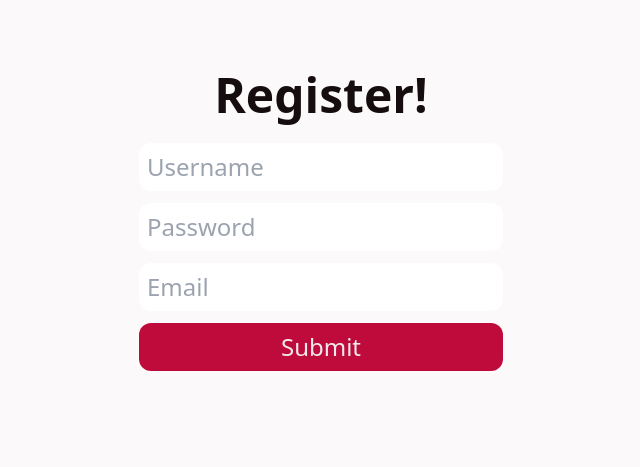
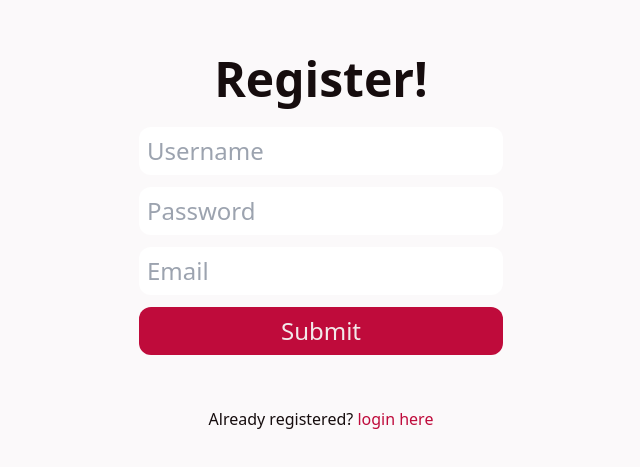
Before and after one commit to Faheem-T/MERN_UMS, a React (Vite) app in the folder frontEnd/: page /register in a window 1280 px wide. Shown: the part 157-624 px from the top of the page, without its empty margins (319-959 px from the left). Built offline with nearby package versions, Linux system fonts and the light colour scheme; no server answers.

Commit message:
add register/login links

```diff
--- a/frontEnd/src/app/features/auth/LoginPage.tsx
+++ b/frontEnd/src/app/features/auth/LoginPage.tsx
@@ -2,7 +2,7 @@ import { useForm } from "react-hook-form";
 import { DevTool } from "@hookform/devtools";
 import { zodResolver } from "@hookform/resolvers/zod";
 import { LoginUser, loginUserSchema } from "../../ZodSchemas/userSchema";
-import { useNavigate } from "react-router-dom";
+import { Link, useNavigate } from "react-router-dom";
 import { AuthData, useLoginUserMutation } from "../api/authApi";
 import { useEffect } from "react";
 import { useAppDispatch, useAppSelector } from "../../hooks";
@@ -77,6 +77,12 @@ export const LoginPage = () => {
 
         <DevTool control={control} />
       </form>
+      <div>
+        Not registered?{" "}
+        <Link to="/register" className="text-primary hover:underline">
+          register here
+        </Link>
+      </div>
     </div>
   );
 };
--- a/frontEnd/src/app/features/auth/RegisterPage.tsx
+++ b/frontEnd/src/app/features/auth/RegisterPage.tsx
@@ -3,7 +3,7 @@ import { DevTool } from "@hookform/devtools";
 import { zodResolver } from "@hookform/resolvers/zod";
 import { User, userSchema } from "../../ZodSchemas/userSchema";
 import { useRegisterUserMutation } from "../api/authApi";
-import { useNavigate } from "react-router-dom";
+import { Link, useNavigate } from "react-router-dom";
 export const RegisterPage = () => {
   const navigate = useNavigate();
   // react form hook variables
@@ -51,6 +51,12 @@ export const RegisterPage = () => {
 
         <DevTool control={control} />
       </form>
+      <div>
+        Already registered?{" "}
+        <Link to="/login" className="text-primary hover:underline">
+          login here
+        </Link>
+      </div>
     </div>
   );
 };
```
